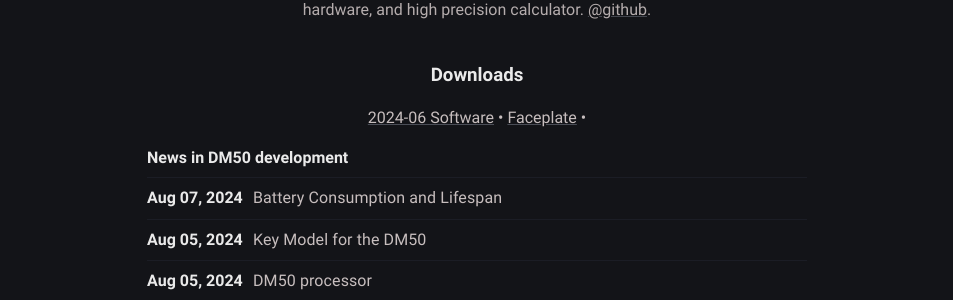
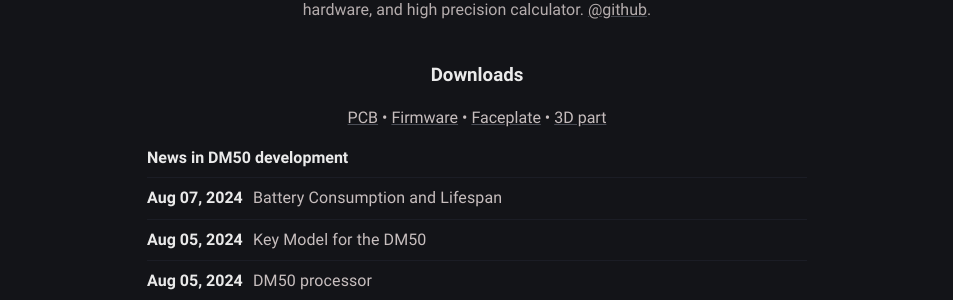
Before and after one commit to xavierbasc/50calc, a Jekyll site: the page built from index.md, in a window 1280 px wide. Shown: the part 283-583 px from the top of the page, without its empty margins (163-1116 px from the left). Built offline with Jekyll 4.4.1, drawn with Linux system fonts in a browser that asks for light colours.

Commit message:
Update home.html

```diff
--- a/_layouts/home.html
+++ b/_layouts/home.html
@@ -6,10 +6,13 @@
 <center>
 <h3>Downloads</h3>
 <p>
-  <a href="#">2024-06 Software</a>
+  <a href="#">PCB</a>
+  •
+  <a href="#">Firmware</a>
   •
   <a href="#">Faceplate</a>
   •
+  <a href="#">3D part</a>
   <br>
 </p>
 </center>
```
